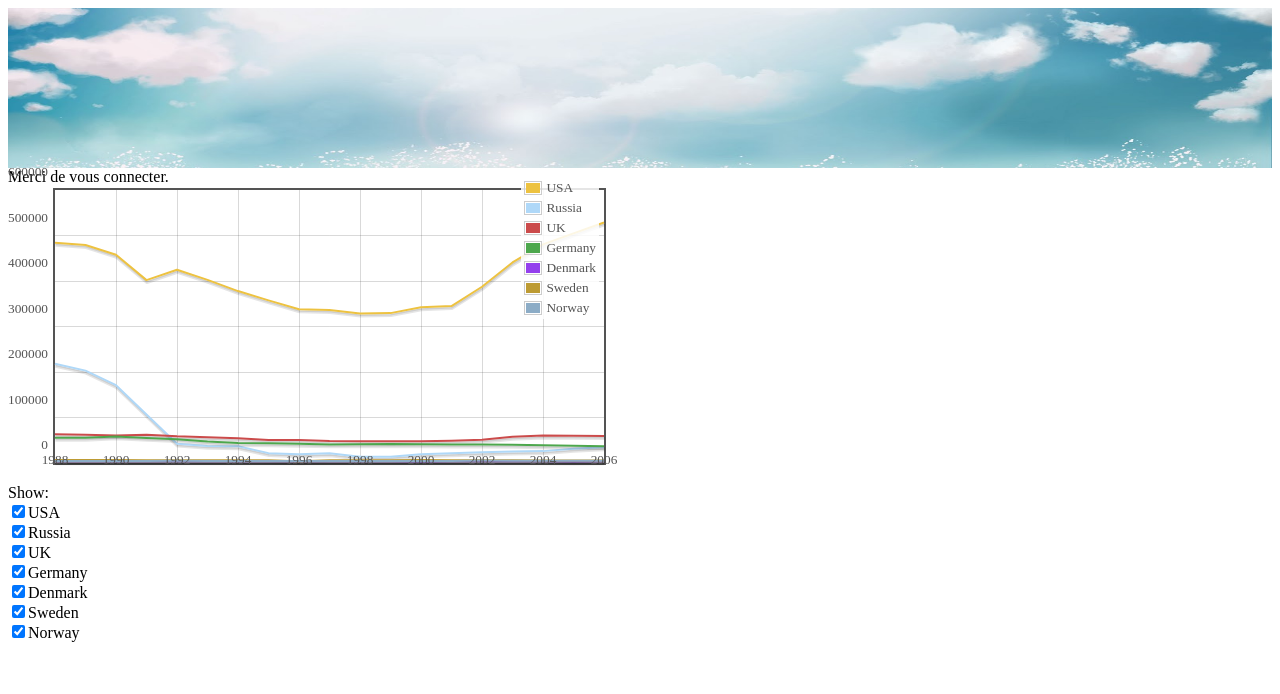
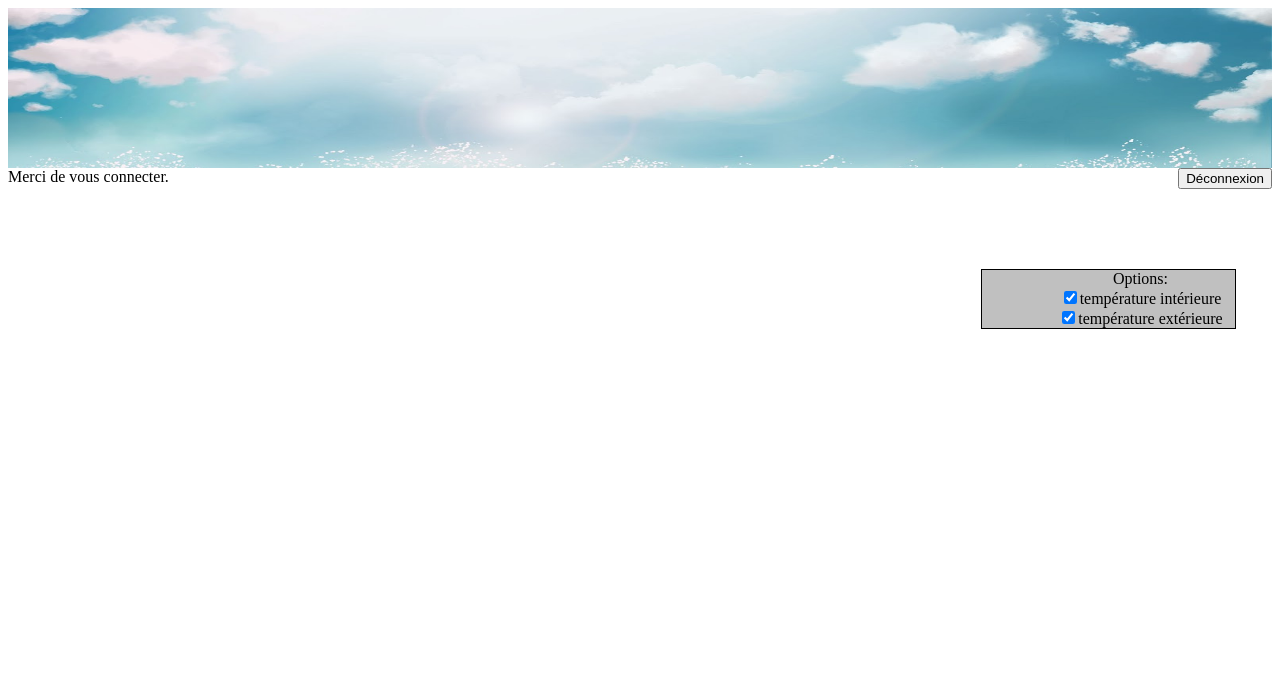
Before and after one commit to appert44/Alfheim, a Django app: page /alfheimweb/main in a window 1280 px wide. Shown: the top 694 px of the page. Run offline with Django 3.2, Linux system fonts and the light colour scheme; parts of the project's set-up code (start-up, migrations or seed data) failed here and were passed over; some libraries are stand-ins or nearby versions.

Commit message:
graphics

```diff
--- a/alfheimweb/static/alfheimweb/CSS/style.css
+++ b/alfheimweb/static/alfheimweb/CSS/style.css
@@ -50,6 +50,19 @@
 	margin-top: -16%;
 }
 
+#choices {
+	text-align:center;
+	width:20%;
+	background-color:#C0C0C0;
+	margin-left:77%;
+	margin-top: 8%;
+
+	border-left:1px solid #000000;
+	border-right:1px solid #000000;
+	border-bottom:1px solid #000000;
+	border-top:1px solid #000000;
+}
+
 div.labels {
 	text-align:center;
 	width:20%;
@@ -62,3 +75,12 @@
 	border-bottom:1px solid #000000;
 	border-top:1px solid #000000;
 }
+
+#placeholder {
+	margin-left:3%;
+	margin-top:0%;
+	float: left;
+	clear: both;
+	width:1000px;
+	height:470px;
+}
--- a/alfheimweb/templates/alfheimweb/main.html
+++ b/alfheimweb/templates/alfheimweb/main.html
@@ -6,6 +6,9 @@
     <link rel='stylesheet' href='/static/alfheimweb/CSS/style.css'>
     <script language="javascript" type="text/javascript" src="/static/alfheimweb/js/jquery.js"></script>
     <script language="javascript" type="text/javascript" src="/static/alfheimweb/js/jquery.flot.js"></script>
+    <script language="javascript" type="text/javascript" src="/static/alfheimweb/js/jquery.flot.navigate.js"></script>
+    <script language="javascript" type="text/javascript" src="/static/alfheimweb/js/jquery.flot.selection.js"></script>
+    <script language="javascript" type="text/javascript" src="/static/alfheimweb/js/jquery.flot.crosshair.js"></script>
 <div class="logo">
         <img width="100%" height="160" src="/static/alfheimweb/images/fond_ciel.jpg" alt="Gestion energie">
 </div>
@@ -21,46 +24,40 @@
 
 </div>
 
-    <div id="placeholder" style="width:600px;height:300px;"></div>
+<div class="disconnect">
+	<form action="/alfheimweb/exit/" method="post">
+		<input type="submit" value="Déconnexion" /></br></br></br>
+	</form>
+</div>
 
-    <p id="choices">Show:</p>
+    <div id="placeholder"></div>
+
+    <p id="choices">Options:</p>
+
+
+
 
 <script type="text/javascript">
 $(function () {
-    var datasets = {
-        "usa": {
-            label: "USA",
-            data: [[1988, 483994], [1989, 479060], [1990, 457648], [1991, 401949], [1992, 424705], [1993, 402375], [1994, 377867], [1995, 357382], [1996, 337946], [1997, 336185], [1998, 328611], [1999, 329421], [2000, 342172], [2001, 344932], [2002, 387303], [2003, 440813], [2004, 480451], [2005, 504638], [2006, 528692]]
-        },
-        "russia": {
-            label: "Russia",
-            data: [[1988, 218000], [1989, 203000], [1990, 171000], [1992, 42500], [1993, 37600], [1994, 36600], [1995, 21700], [1996, 19200], [1997, 21300], [1998, 13600], [1999, 14000], [2000, 19100], [2001, 21300], [2002, 23600], [2003, 25100], [2004, 26100], [2005, 31100], [2006, 34700]]
-        },
-        "uk": {
-            label: "UK",
-            data: [[1988, 62982], [1989, 62027], [1990, 60696], [1991, 62348], [1992, 58560], [1993, 56393], [1994, 54579], [1995, 50818], [1996, 50554], [1997, 48276], [1998, 47691], [1999, 47529], [2000, 47778], [2001, 48760], [2002, 50949], [2003, 57452], [2004, 60234], [2005, 60076], [2006, 59213]]
-        },
-        "germany": {
-            label: "Germany",
-            data: [[1988, 55627], [1989, 55475], [1990, 58464], [1991, 55134], [1992, 52436], [1993, 47139], [1994, 43962], [1995, 43238], [1996, 42395], [1997, 40854], [1998, 40993], [1999, 41822], [2000, 41147], [2001, 40474], [2002, 40604], [2003, 40044], [2004, 38816], [2005, 38060], [2006, 36984]]
-        },
-        "denmark": {
-            label: "Denmark",
-            data: [[1988, 3813], [1989, 3719], [1990, 3722], [1991, 3789], [1992, 3720], [1993, 3730], [1994, 3636], [1995, 3598], [1996, 3610], [1997, 3655], [1998, 3695], [1999, 3673], [2000, 3553], [2001, 3774], [2002, 3728], [2003, 3618], [2004, 3638], [2005, 3467], [2006, 3770]]
-        },
-        "sweden": {
-            label: "Sweden",
-            data: [[1988, 6402], [1989, 6474], [1990, 6605], [1991, 6209], [1992, 6035], [1993, 6020], [1994, 6000], [1995, 6018], [1996, 3958], [1997, 5780], [1998, 5954], [1999, 6178], [2000, 6411], [2001, 5993], [2002, 5833], [2003, 5791], [2004, 5450], [2005, 5521], [2006, 5271]]
-        },
-        "norway": {
-            label: "Norway",
-            data: [[1988, 4382], [1989, 4498], [1990, 4535], [1991, 4398], [1992, 4766], [1993, 4441], [1994, 4670], [1995, 4217], [1996, 4275], [1997, 4203], [1998, 4482], [1999, 4506], [2000, 4358], [2001, 4385], [2002, 5269], [2003, 5066], [2004, 5194], [2005, 4887], [2006, 4891]]
-        }
-    };
+	var datasets = [{ label: "température intérieure",
+data: [[14, 19],
+[15, 18],
+[16, 19],
+[17, 21],
+[18, 21],
+[19, 23]] },
 
-    // hard-code color indices to prevent them from shifting as
-    // countries are turned on/off
-    var i = 0;
+{ label: "température extérieure",
+data: [[14, 9],
+[15, 9],
+[16, 8],
+[17, 6],
+[18, 6],
+[19, 5]] }];
+
+
+
+	var i = 0;
     $.each(datasets, function(key, val) {
         val.color = i;
         ++i;
@@ -95,7 +92,18 @@
 
     plotAccordingToChoices();
 });
+
+
+
 </script>
+
+</body>
+</html>
+
+
+
+</script>
+
 
  </body>
 </html>
```
